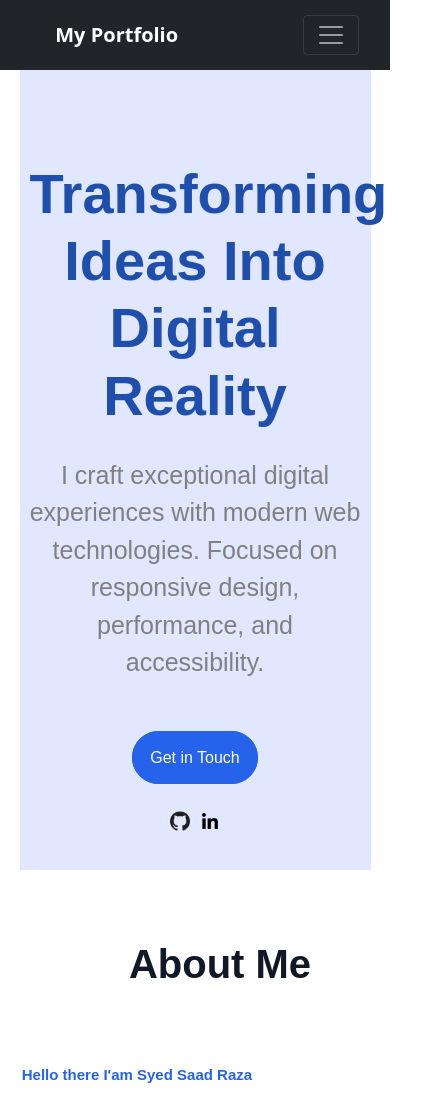
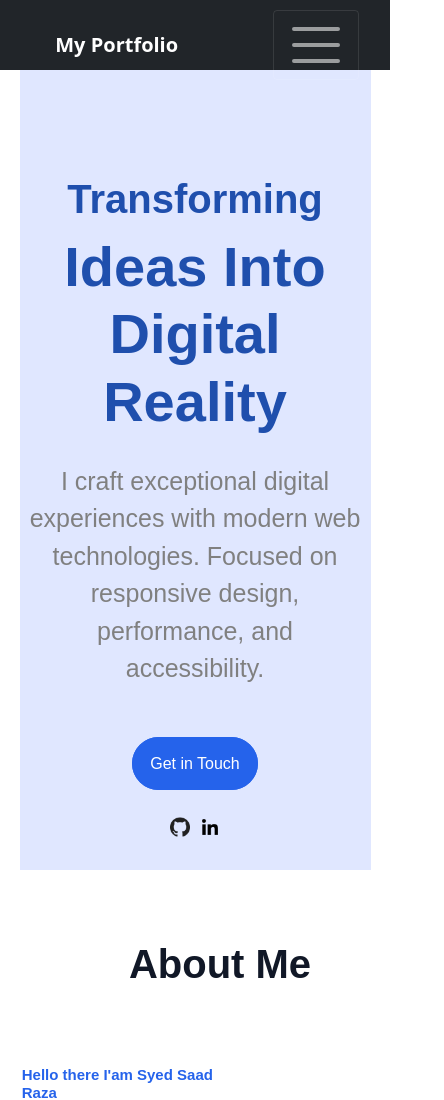
Before and after one commit to Syed-Saad1/My-Portfolio, a plain HTML site: page index.html in a window 390 px wide. Shown: the top 1100 px of the page, 444 px wide, since content can reach past the window. Drawn offline with nearby package versions, Linux system fonts and the light colour scheme.

Commit message:
forth commit

```diff
--- a/index.html
+++ b/index.html
@@ -40,7 +40,7 @@
     <section class="sec-2" id="2">
         <div class="Detail ">
             <div class="text">
-                <h1>Transforming Ideas Into <br> Digital Reality</h1>
+                <h1><span>Transforming</span> Ideas Into <br> Digital Reality</h1>
                 <p>I craft exceptional digital experiences with modern web technologies. Focused on <br> responsive
                     design, performance, and accessibility.</p>
             </div>
@@ -62,7 +62,7 @@
             <div class="About-Detail">
                 <br>
                 <br>
-                <h2>Hello there I'am Syed Saad Raza</h2>
+                <h2 class="h3">Hello there I'am Syed Saad Raza</h2>
 
                 <br> <br>
                 <p>I’m a front-end developer with hands-on experience in building responsive websites using HTML, CSS,
--- a/style.css
+++ b/style.css
@@ -123,9 +123,10 @@
     margin-top: 50px;
 }
 
-.About-Detail h2 {
+.h3 {
     font-weight: bolder;
     font-family: Arial, Helvetica, sans-serif;
+    font-size: 30px;
     color: #2563EB;
 }
 
@@ -188,10 +189,13 @@
 
 
     .About-Detail {
-        width: 50vh;
+        width: 50vw;
 
     }
-
+span{
+    font-size: 40px;
+    font-weight: bolder;
+}
     .About-Detail h2 {
         font-size: 15px;
     }
```
